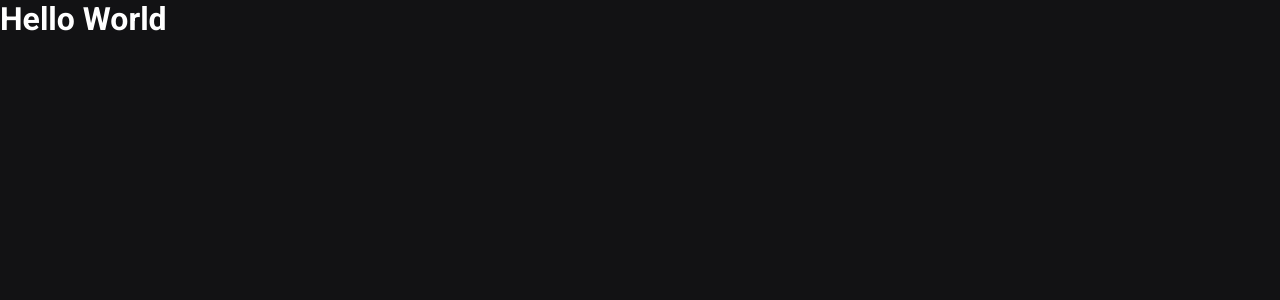
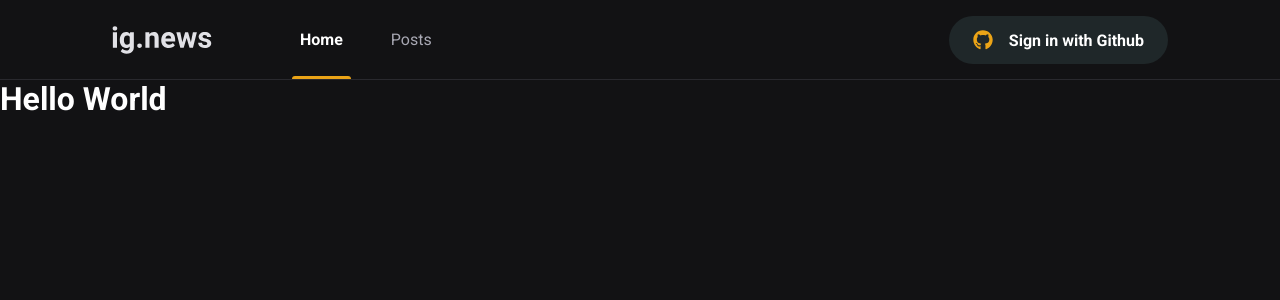
Before and after one commit to juanfariasdev/ignews-blog, a Next.js app: page / in a window 1280 px wide. Shown: the top 300 px of the page. Built offline with nearby package versions, Linux system fonts and the light colour scheme.

Commit message:
Header Criado

```diff
--- a/package.json
+++ b/package.json
@@ -12,6 +12,7 @@
     "next": "12.1.6",
     "react": "18.1.0",
     "react-dom": "18.1.0",
+    "react-icons": "^4.3.1",
     "sass": "^1.51.0"
   },
   "devDependencies": {
--- /dev/null
+++ b/src/components/Header/index.tsx
@@ -0,0 +1,23 @@
+import Image from "next/image"
+import { SignInButton } from "../SignInButton"
+
+import styles from './styles.module.scss'
+
+function Header(){
+    return(
+        <header className={styles.headerContainer}>
+            <div className={styles.headerContent}>
+                <Image src="/images/logo.svg" alt= "Logo IG.News" width='100%' height='100%'/>
+                <nav>
+                <a className={styles.active}>Home</a>
+                <a>Posts</a>
+            </nav>
+
+            <SignInButton />
+            </div>
+
+        </header>
+    )
+}
+
+export { Header }
--- /dev/null
+++ b/src/components/Header/styles.module.scss
@@ -0,0 +1,58 @@
+.headerContainer {
+    height: 5rem;
+    border-bottom: 1px solid var(--gray-800);
+}
+
+.headerContent {
+    max-width: 1120px;
+    height: 5rem;
+    margin: 0 auto;
+    padding: 0 2rem;
+
+    display: flex;
+    align-items: center;
+
+    nav {
+        margin-left: 5rem;
+        height: 5rem;
+
+        a{
+            display: inline-block;
+            position: relative;
+            padding: 0 0.5rem;
+            height: 5rem;
+            line-height: 5rem;
+            color: var(--gray-300);
+
+            transition: color 0.2s;
+
+            & + a {
+                margin-left: 2rem;
+            }
+
+            &:hover {
+                color: var(--white);
+            }
+
+            &.active {
+                color: var(--white);
+                font-weight: bold;
+            }
+
+            &.active::after {
+                content: '';
+                height: 3px;
+                border-radius: 3px 3px 0 0;
+                width: 100%;
+                position: absolute;
+                bottom: 1px;
+                left: 0;
+                background-color: var(--yellow-500);
+            }
+        }
+    }
+
+    button {
+        margin-left: auto;
+    }
+}
--- /dev/null
+++ b/src/components/SignInButton/index.tsx
@@ -0,0 +1,39 @@
+
+import { useState } from 'react';
+import {FaGithub } from 'react-icons/fa';
+import { FiX } from 'react-icons/fi';
+
+import styles from './styles.module.scss';
+
+function SignInButton(){
+    const [isUserLoggedIn, setLoggedIn] = useState(false);
+
+    return isUserLoggedIn?
+    (
+        <button
+        className={styles.signInButton}
+        type="button"
+        onClick={()=>{
+            setLoggedIn(!isUserLoggedIn)
+        }}
+        >
+            <FaGithub color="#04d361"/>
+            Juan Pablo
+            <FiX color="#737380" className={styles.closeIcon}/>
+        </button>
+    ) : (
+        <button
+        className={styles.signInButton}
+        type="button"
+        onClick={()=>{
+            setLoggedIn(!isUserLoggedIn)
+        }}
+        >
+            <FaGithub color="#eba417"/>
+            Sign in with Github
+        </button>
+    )
+}
+
+
+export { SignInButton }
--- /dev/null
+++ b/src/components/SignInButton/styles.module.scss
@@ -0,0 +1,35 @@
+.signInButton{
+    height: 3rem;
+    border-radius: 3rem;
+    background: var(--gray-850);
+    border: 0;
+    padding: 0 1.5rem;
+
+    display: flex;
+    align-items: center;
+    justify-content: center;
+
+
+    color: var(--white);
+    font-weight: bold;
+
+    svg{
+        width: 20px;
+        height: 20px;
+
+        &.closeIcon{
+            margin-left: 1rem;
+        }
+
+    }
+
+    svg:first-child{
+        margin-right: 1rem;
+    }
+
+    transition: filter 0.2s;
+
+    &:hover {
+        filter: brightness(0.8);
+    }
+}
--- a/src/pages/_app.tsx
+++ b/src/pages/_app.tsx
@@ -1,8 +1,14 @@
 import { AppProps } from 'next/app'
+import { Header } from '../components/Header'
 import '../styles/global.scss'
 
 function MyApp({ Component, pageProps }: AppProps) {
-  return <Component {...pageProps} />
+  return (
+    <>
+      <Header />
+      <Component {...pageProps} />
+    </>
+  )
 }
 
 export default MyApp
--- a/src/pages/index.tsx
+++ b/src/pages/index.tsx
@@ -6,6 +6,7 @@
     <Head>
       <title>Inicio | IG.News</title>
     </Head>
+
     <h1>
       Hello World
       </h1>
--- a/src/styles/global.scss
+++ b/src/styles/global.scss
@@ -8,6 +8,8 @@
 
     --gray-100: #e1e1e6;
     --gray-300: #a8a8b3;
+    --gray-800: #29292e;
+    --gray-850: #1f2729;
     --gray-900: #121214;
 
     --cyan-500: #61dafb;
```
